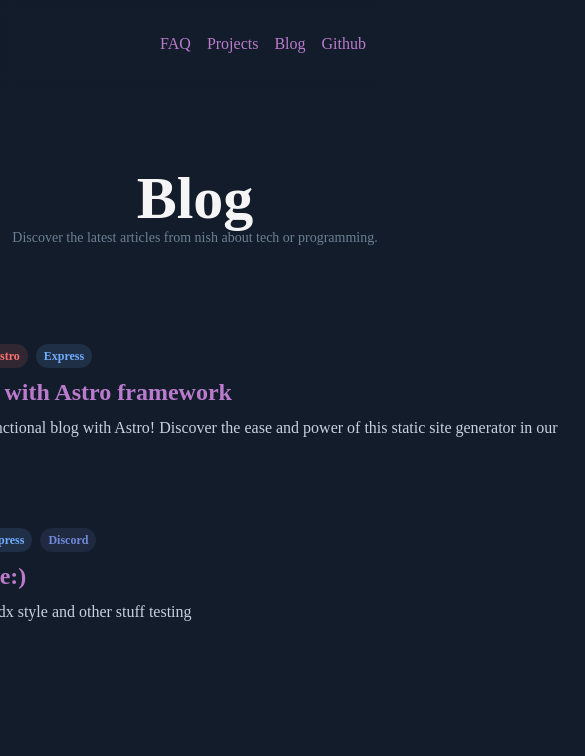
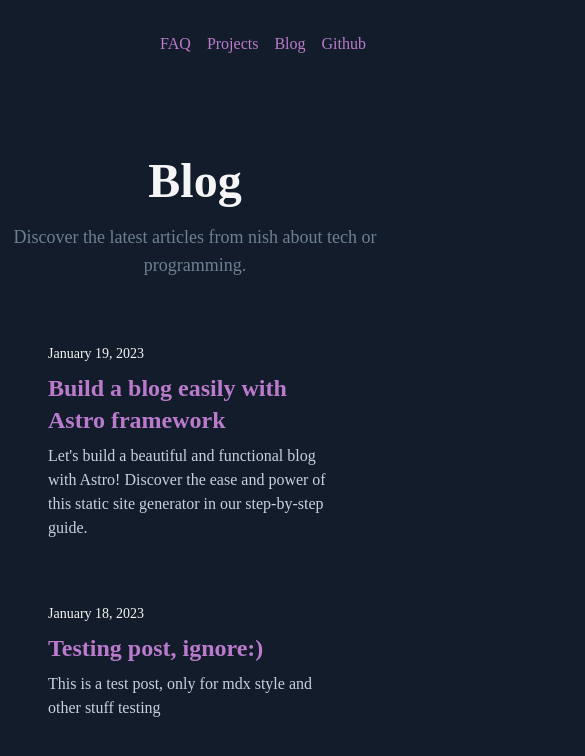
Before and after one commit to n2shh/portfolio, an Astro site: page /blog in a window 390 px wide. Shown: the whole page, 585 px wide, since content can reach past the window. Built offline with nearby package versions, Linux system fonts and the light colour scheme; Astro itself is replaced by a stand-in of ours; a web font is replaced by a local one.

Commit message:
blog responsive fixed

```diff
--- a/src/components/BlogPost.astro
+++ b/src/components/BlogPost.astro
@@ -26,14 +26,14 @@ const { url, title, description, pubDate, tags } = Astro.props;
         })
       }</time
     >
-    <span>•</span>
+    <span class="hidden sm:block">•</span>
     <div>
       {
         tags.map((tag) => {
           return (
             <span
               class={
-                "inline-block text-xs px-2 py-1 rounded-full font-semibold mr-2"
+                "hidden sm:inline-block text-xs px-2 py-1 rounded-full font-semibold mr-2"
               }
               style={{
                 backgroundColor: tagsObj[tag].color + "20",
--- a/src/components/Header.astro
+++ b/src/components/Header.astro
@@ -1,7 +1,7 @@
 <div
   class="flex justify-end sm:justify-between items-center py-8 px-6 sm:px-48 w-full backdrop-blur-sm select-none"
 >
-  <a href="/" class="font-black text-2xl text-[#C8D1DF] hidden sm:block">NISH</a
+  <a href="/" class="font-black text-2xl text-[#C8D1DF] hidden md:block">NISH</a
   >
   <div class="flex items-center sm:gap-10 gap-4 text-mpurple font-medium">
     <a href="/faq">FAQ</a>
--- a/src/pages/blog.astro
+++ b/src/pages/blog.astro
@@ -31,16 +31,16 @@ const posts = (await Astro.glob<Post>("./blog/*.{md,mdx}"))
       class="flex flex-col justify-center items-center h-[15rem] select-none"
     >
       <h1
-        class="text-6xl sm:text-6xl text-swhite text-center sm:leading-[85px] font-black"
+        class="text-5xl md:text-6xl text-swhite text-center leading-[85px] font-black"
       >
         Blog
       </h1>
-      <p class="text-sm sm:text-lg text-neutral-300 text-sgray">
+      <p class="text-lg text-neutral-300 text-sgray text-center">
         Discover the latest articles from nish about tech or programming.
       </p>
     </div>
     <div>
-      <div class="flex flex-col w-[50rem] gap-8">
+      <div class="flex flex-col w-auto mx-8 md:w-[45rem] gap-8">
         {
           posts.map((post) => (
             <BlogPost
```
